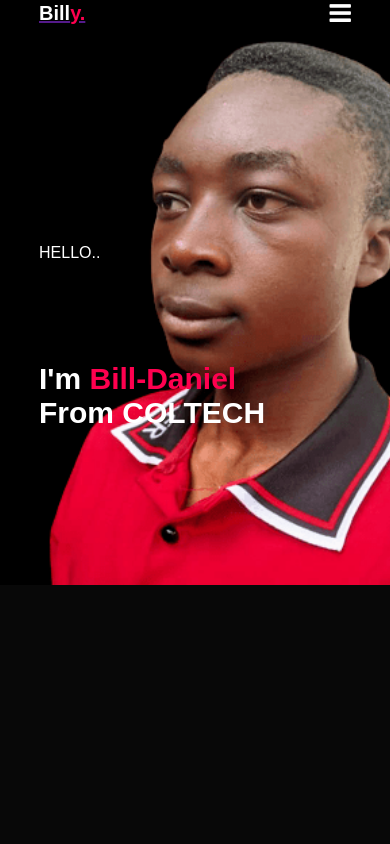
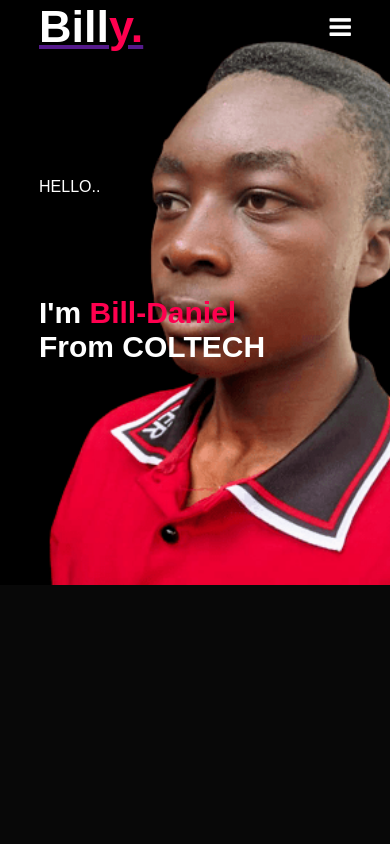
Before and after one commit to billdan02/porfolio, a plain HTML site: page index.html in a window 390 px wide. Shown: the top 844 px of the page. Drawn offline with Linux system fonts and the light colour scheme.

Commit message:
Update style.css

```diff
--- a/style.css
+++ b/style.css
@@ -319,17 +319,12 @@ nav .fa{
         background-repeat: no-repeat;
     }
     .header-text{
-        margin-top: 70%;
+        margin-top: 40%;
         font-size: 16px;
         color: #fff;
     }
-    .logo{
-        font-size: 20px;
-    }
     .header-text h1{
         font-size: 30px;
-    }
-
     }
     nav .fa{
         display: block;
```
